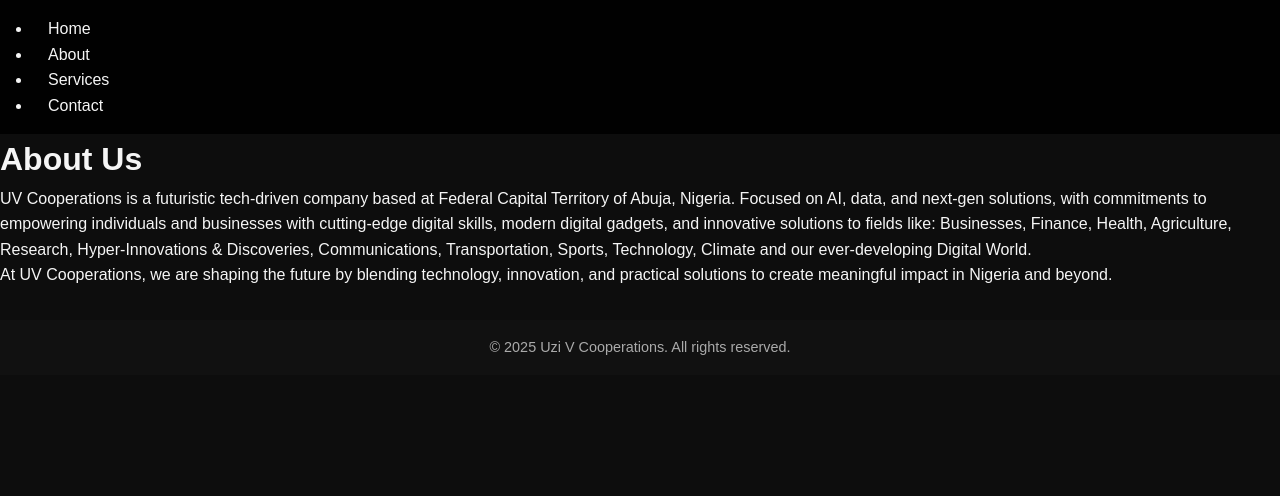
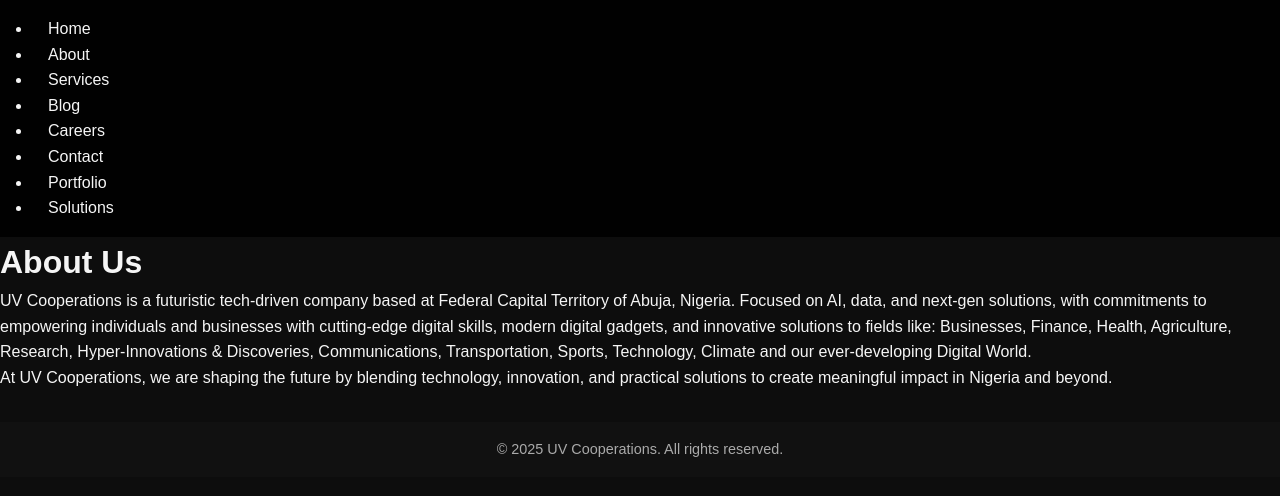
Before and after one commit to UziV05/uzi-v---cooperations, a Flask app: page /about in a window 1280 px wide. Shown: the top 496 px of the page. Run offline with Flask 3, Linux system fonts and the light colour scheme.

Commit message:
Final: all routes and base template fixed

```diff
--- a/app.py
+++ b/app.py
@@ -4,7 +4,7 @@ app = Flask(__name__)
 
 # Home page
 @app.route('/')
-def home():  # Make sure function is named 'home'
+def home():
     return render_template("index.html")
 
 # About page
@@ -17,10 +17,30 @@ def about():
 def services():
     return render_template("services.html")
 
+# Blog page
+@app.route('/blog')
+def blog():
+    return render_template("blog.html")
+
+# Careers page
+@app.route('/careers')
+def careers():
+    return render_template("careers.html")
+
 # Contact page
 @app.route('/contact')
 def contact():
     return render_template("contact.html")
 
+# Portfolio page
+@app.route('/portfolio')
+def portfolio():
+    return render_template("portfolio.html")
+
+# Solutions page
+@app.route('/solutions')
+def solutions():
+    return render_template("solutions.html")
+
 if __name__ == "__main__":
     app.run(debug=True)
--- a/templates/base.html
+++ b/templates/base.html
@@ -2,7 +2,7 @@
 <html lang="en">
 <head>
     <meta charset="UTF-8">
-    <title>Uzi V Cooperations</title>
+    <title>UV Cooperations</title>
     <link rel="stylesheet" href="{{ url_for('static', filename='css/style.css') }}">
 </head>
 <body>
@@ -12,7 +12,11 @@
                 <li><a href="{{ url_for('home') }}">Home</a></li>
                 <li><a href="{{ url_for('about') }}">About</a></li>
                 <li><a href="{{ url_for('services') }}">Services</a></li>
+                <li><a href="{{ url_for('blog') }}">Blog</a></li>
+                <li><a href="{{ url_for('careers') }}">Careers</a></li>
                 <li><a href="{{ url_for('contact') }}">Contact</a></li>
+                <li><a href="{{ url_for('portfolio') }}">Portfolio</a></li>
+                <li><a href="{{ url_for('solutions') }}">Solutions</a></li>
             </ul>
         </nav>
     </header>
@@ -20,7 +24,7 @@
     {% block content %}{% endblock %}
 
     <footer>
-        <p>&copy; 2025 Uzi V Cooperations. All rights reserved.</p>
+        <p>&copy; 2025 UV Cooperations. All rights reserved.</p>
     </footer>
 </body>
 </html>
```
